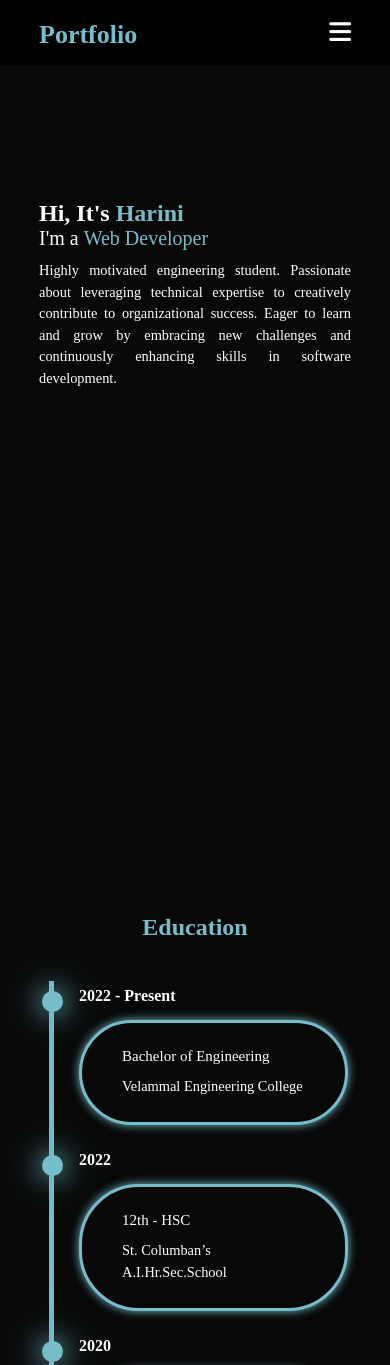
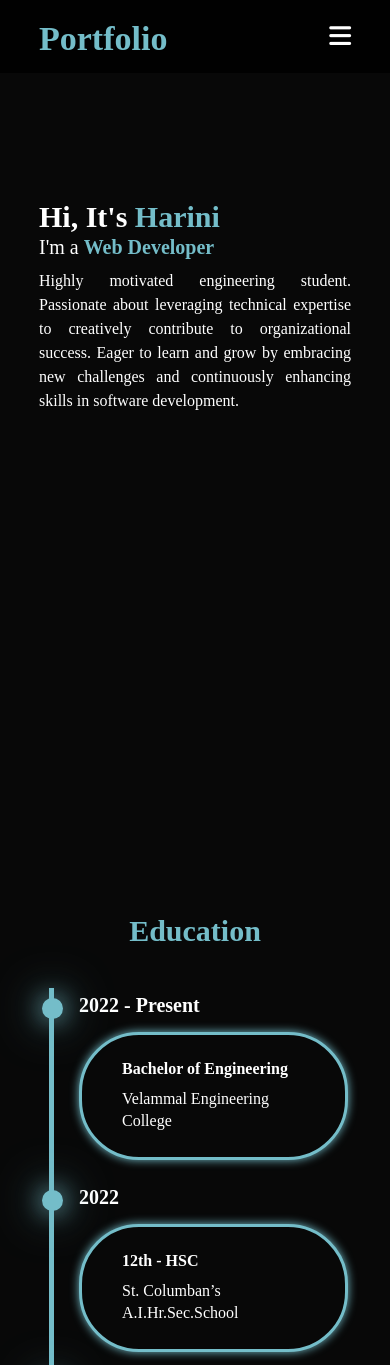
Before and after one commit to Harini-Ilamaran/Portfolio, a plain HTML site: page index.html in a window 390 px wide. Shown: the top 1365 px of the page. Drawn offline with Linux system fonts and the light colour scheme; a web font is replaced by a local one.

Commit message:
first commit

```diff
--- a/style.css
+++ b/style.css
@@ -97,13 +97,14 @@ nav ul li a:hover::after{
 .header-text h1{
     font-size: 60px;
     margin-top: 20px;
+    margin-bottom: 2px;
 }
 .header-text h1 span{
     color: #74bdc9;
 }
 .header-text p span{
     color: #74bdc9;
-    font-weight: 500;
+    font-weight: 600;
 }
 #about{
     font-size: 18px;
@@ -192,7 +193,7 @@ nav ul li a:hover::after{
     font-size: 20px;
     color: white;
     margin: 0 0 10px;
-    font-weight: 500;
+    font-weight: 600;
 }
 .timeline-content p{
     color: white;
@@ -724,33 +725,32 @@ nav .fa-solid{
   }
   .header-text{
     margin-top: 120px;
-    font-size: 16px;
     padding-bottom: 40px;
   }
-  .header-text h1{
+  /* .header-text h1{
     font-size: 30px;
-  }
+  } */
   #about {
     max-width: 100%;
     font-size: 16px;
   }
-  .education-heading,.skills-title,.project-heading,.contact-heading{
-    font-size: 24px;
+  .education-heading,.skills-title,.project-heading,.contact-heading,.header-text h1{
+    font-size: 30px;
   }
-  .tech-skills,.Professional-skills-heading,.header-text h1{
+  .tech-skills,.Professional-skills-heading{
     font-size: 24px;
   }
   .header-text p{
     font-size: 20px;
   }
   .timeline-date{
+    font-size: 20px;
+  }
+  .timeline-content h3{
     font-size: 16px;
   }
-  .timeline-content h3{
-    font-size: 15px;
-  }
   .timeline-content p, #about, .text,.contact-left p, .btn, form .btn, form input, form textarea{
-    font-size: 14.4px;
+    font-size: 16px;
   }
   .skills-title{
     padding-bottom: 10px;
@@ -759,7 +759,7 @@ nav .fa-solid{
     margin-top: 50px;
   }
   .logo{
-    font-size: 26px;
+    font-size: 34px;
   }
   .container2{
     width: 85%;
```
